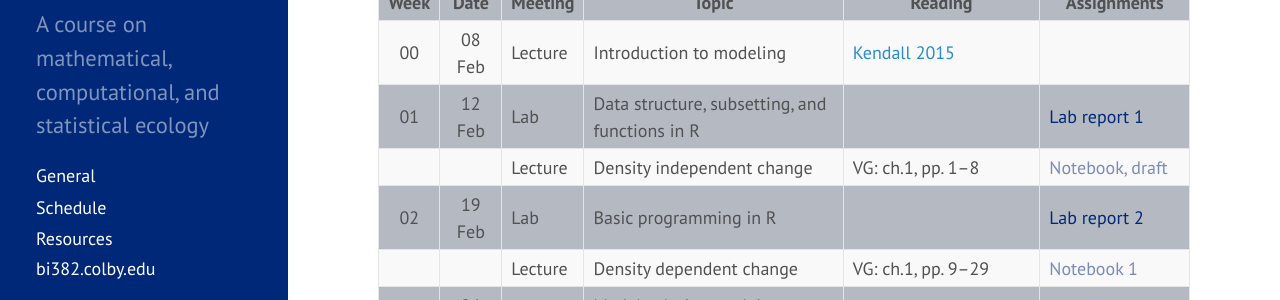
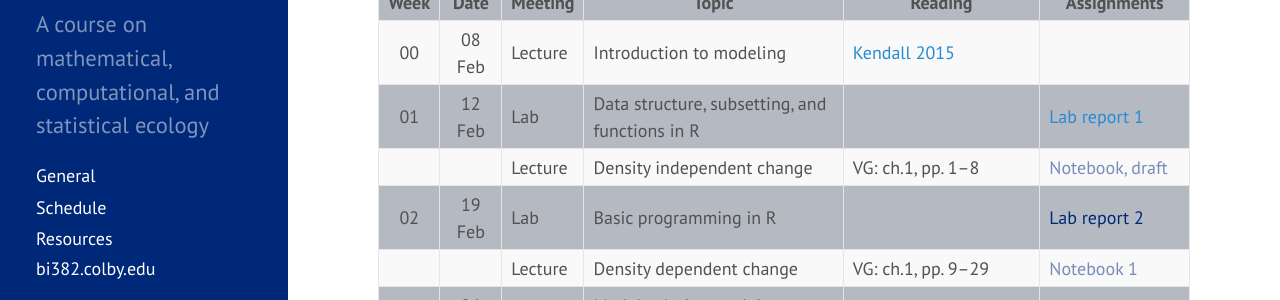
Before and after one commit to ColbyEcology/BI382_2018_Spring, a Jekyll site: the page built from Schedule.md, in a window 1280 px wide. Shown: the part 218-518 px from the top of the page. Built offline with Jekyll 4.4.1, drawn with Linux system fonts in a browser that asks for light colours.

Commit message:
added link to notebok asst

```diff
--- a/Schedule.md
+++ b/Schedule.md
@@ -30,7 +30,7 @@ title: "Schedule"
 Week |  Date  | Meeting |     Topic                                                      | Reading           | Assignments
 :---:|:------:|---------|----------------------------------------------------------------|-------------------|
 00   | 08 Feb | Lecture | Introduction to modeling                                       | [Kendall 2015](http://onlinelibrary.wiley.com/doi/10.1890/14-2080.1/abstract){:target="_blank"} |
-01   | 12 Feb |   Lab   | Data structure, subsetting, and functions in R                 |                   | <span style="color:#002878">Lab report 1</span>
+01   | 12 Feb |   Lab   | Data structure, subsetting, and functions in R                 |                   | <span style="color:#002878">[Lab report 1](Assignments/Notebooks/Ch1_Notebook)</span>
      |        | Lecture | Density independent change                                     | VG: ch.1, pp. 1–8 | <span style="color:#788bbb">Notebook, draft</span>
 02   | 19 Feb |   Lab   | Basic programming in R                                         |                   | <span style="color:#002878">Lab report 2</span>
      |        | Lecture | Density dependent change                                       | VG: ch.1, pp. 9–29| <span style="color:#788bbb">Notebook 1</span>
```
